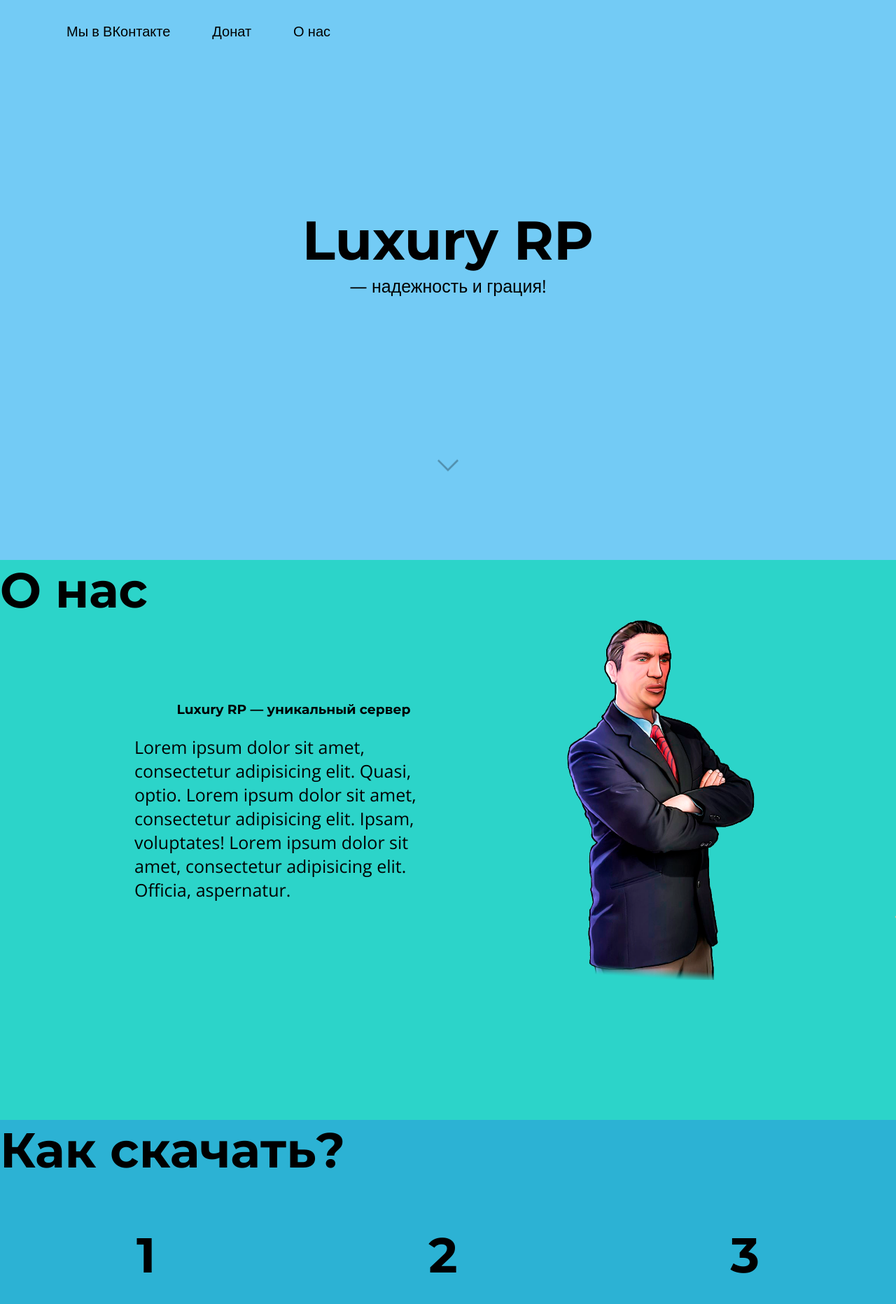
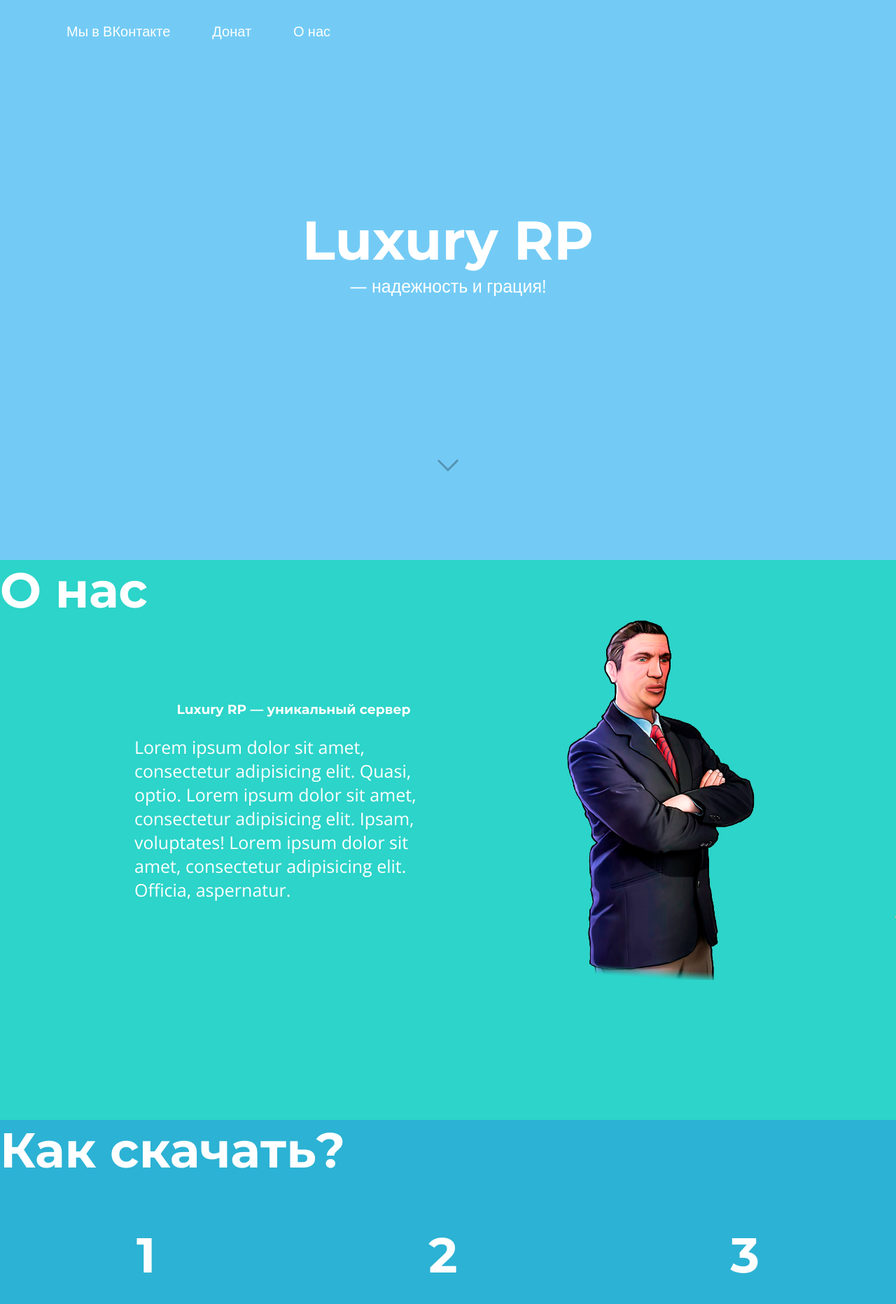
Before and after one commit to RomanKolobanov/luxuryproject, a PHP site: page /index.html in a window 1280 px wide. Shown: the top 1863 px of the page at 70% size. Run offline with PHP 8.4, Linux system fonts and the light colour scheme.

Commit message:
ver 0.9.2.1

```diff
--- a/css/stylesheet.css
+++ b/css/stylesheet.css
@@ -17,7 +17,7 @@ ul, li {
 h1, h2, h3, h4, h5 {
     font-family: 'Montserrat', sans-serif;
     margin: 0;
-    color: #000;
+    color: #fff;
 }
 
 h1 {
@@ -31,14 +31,14 @@ h2 {
 p, li {
     font-family: 'Open Sans', sans-serif;
     font-size: 25px;
-    color: #000;
+    color: #fff;
 }
 
 a,
 a:hover {
     text-decoration: none;
     cursor: pointer;
-    color: #000;
+    color: #fff;
 }
 
 .section {
@@ -71,7 +71,7 @@ a:hover {
 
 .navbar-list a {
     font-size: 20px;
-    color: #000;
+    color: #fff;
     margin: 5px 20px;
 }
 
--- a/index.html
+++ b/index.html
@@ -22,7 +22,7 @@
             <div class="nav wow fadeInLeft" data-wow-duration="1.5s">
                 <ul class="navbar">
                     <li class="navbar-list"><a class="underline-text" href="https://vk.com/lux_samp">Мы в ВКонтакте</a></li>
-                    <li class="navbar-list animated"><a class="underline-text" href="#">Донат</a></li>
+                    <li class="navbar-list"><a class="underline-text" href="#">Донат</a></li>
                     <li class="navbar-list"><a class="underline-text" href="#">О нас</a></li>
 
                 </ul>
@@ -82,7 +82,7 @@
 
     </div>
     <div class="sectionfooter" id="footer">
-        <h2 class="wow slideInLeft" data-wow-offset="10">Luxury RP</h2>
+        <h2 style="color: #000;" class="wow slideInLeft" data-wow-offset="10">Luxury RP</h2>
     </div>
 <script src="lib/wow.min.js"></script>
 <script>new WOW().init();</script>
```
